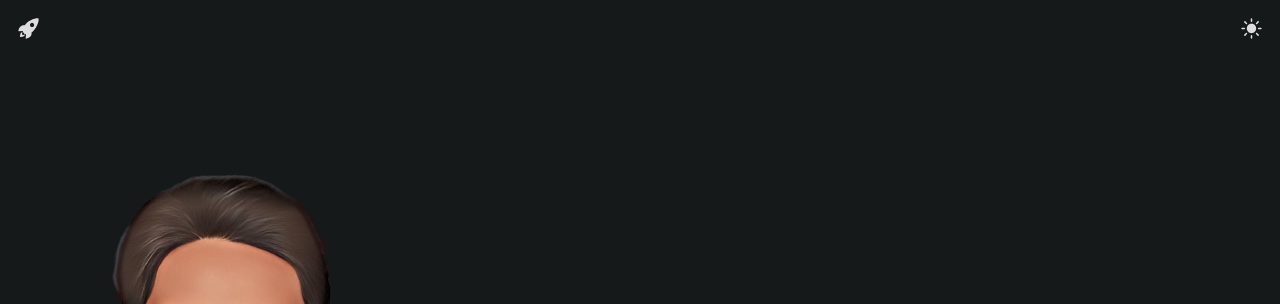
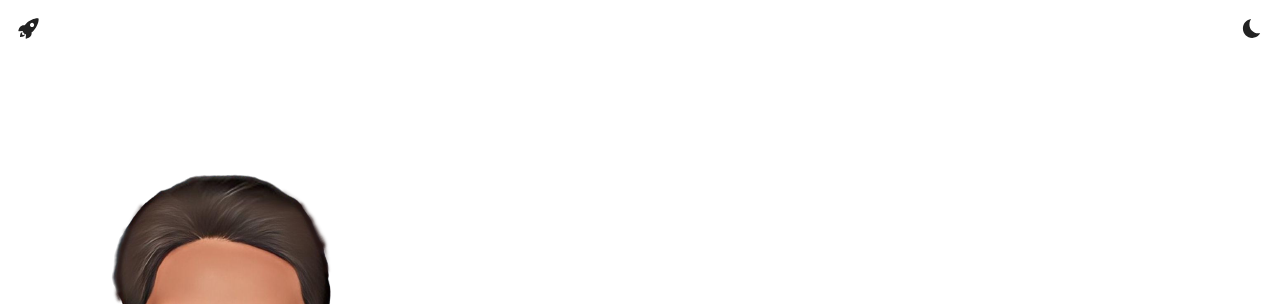
Before and after one commit to gutche/portfolio, a Gatsby site: page / in a window 1280 px wide. Shown: the top 304 px of the page. Built offline with nearby package versions, Linux system fonts and the light colour scheme; Gatsby itself is replaced by a stand-in of ours.

Commit message:
fix: use react hooks for ThemeContext

```diff
--- a/src/context/ThemeContext.js
+++ b/src/context/ThemeContext.js
@@ -1,53 +1,41 @@
-import React from "react"
+import React, { useState, useEffect, createContext } from "react"
 
-const defaultState = {
+const ThemeContext = createContext({
   dark: true,
   toggleDark: () => {},
-}
-
-const ThemeContext = React.createContext(defaultState)
+})
 
 const supportsDarkMode = () =>
   window.matchMedia("(prefers-color-scheme: dark)").matches === true
 
-class ThemeProvider extends React.Component {
-  state = {
-    dark: true,
+export const ThemeProvider = ({ children }) => {
+  const [dark, setDark] = useState(() => {
+    const storedDark = JSON.parse(localStorage.getItem("dark"))
+    return storedDark !== null ? storedDark : supportsDarkMode()
+  })
+
+  const toggleDark = () => {
+    setDark(prevDark => {
+      const newDark = !prevDark
+      localStorage.setItem("dark", JSON.stringify(newDark))
+      return newDark
+    })
   }
 
-  toggleDark = () => {
-    let dark = !this.state.dark
-    localStorage.setItem("dark", JSON.stringify(dark))
-    this.setState({ dark })
-  }
+  useEffect(() => {
+    const storedDark = JSON.parse(localStorage.getItem("dark"))
+    if (storedDark !== null) {
+      setDark(storedDark)
+    } else if (supportsDarkMode()) {
+      setDark(true)
+    }
+  }, [])
 
-  componentDidMount() {
-    const dark = JSON.parse(localStorage.getItem("dark"))
-
-    if (dark === false) {
-      this.setState({ dark })
-    } else if (supportsDarkMode()) {
-      this.setState({ dark: true })
-    }
-  }
-
-  render() {
-    const { children } = this.props
-    const { dark } = this.state
-
-    return (
-      <ThemeContext.Provider
-        value={{
-          dark,
-          toggleDark: this.toggleDark,
-        }}
-      >
-        {children}
-      </ThemeContext.Provider>
-    )
-  }
+  return (
+    <ThemeContext.Provider value={{ dark, toggleDark }}>
+      {children}
+    </ThemeContext.Provider>
+  )
 }
 
 export default ThemeContext
-
-export { ThemeProvider }
--- a/src/pages/index.js
+++ b/src/pages/index.js
@@ -12,10 +12,7 @@ import Seo from "../components/Seo"
 const IndexPage = () => {
   return (
     <>
-      <head>
       <Seo />
-      </head>
-      <body>
       <Wrapper>
         <div className={`container ${styles.layout}`}>
           <Hero />
@@ -28,7 +25,6 @@ const IndexPage = () => {
           <Footer />
         </div>
       </Wrapper>
-      </body>
     </>
   )
 }
```
Lines whose indentation alone changed are shown as unchanged.
